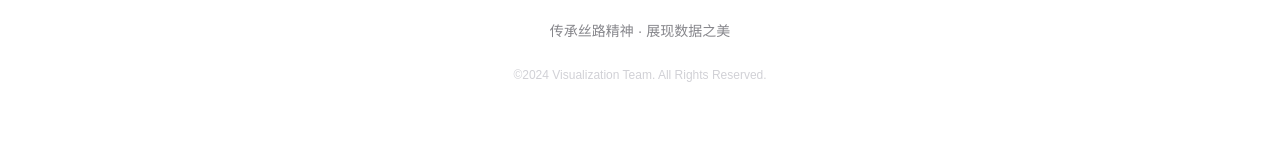
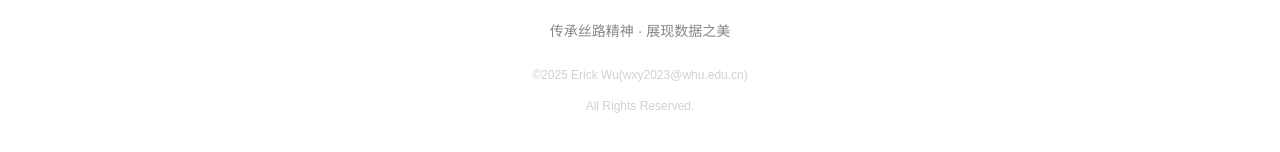
Before and after one commit to Erick-xinyaowu/Visualization_of_BR, a Vue app: page / in a window 1280 px wide. Shown: the part 2359-2511 px from the top of the page. Built offline with nearby package versions, Linux system fonts and the light colour scheme; a web font is replaced by a local one.

Commit message:
feat: 更新版权信息，修改为2025年及添加联系邮箱

```diff
--- a/src/layouts/Layout.vue
+++ b/src/layouts/Layout.vue
@@ -140,7 +140,8 @@
         <div class="footer-content">
           <div class="footer-logo">丝路智汇</div>
           <p class="footer-desc">传承丝路精神 · 展现数据之美</p>
-          <p class="copyright">©2024 Visualization Team. All Rights Reserved.</p>
+          <p class="copyright">©2025 Erick Wu(wxy2023@whu.edu.cn)</p>
+          <p class="copyright">All Rights Reserved.</p>
         </div>
       </a-layout-footer>
     </a-layout>
```
